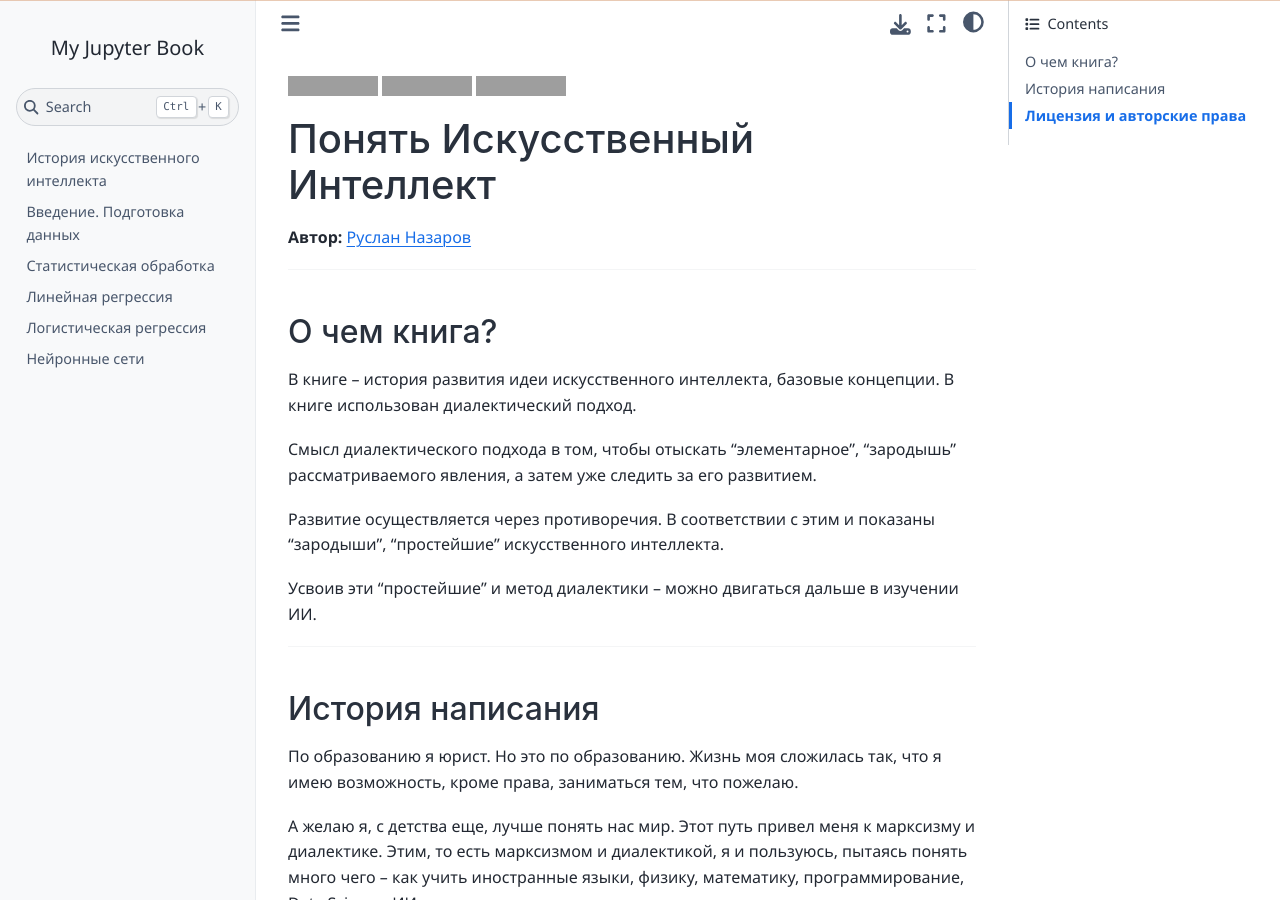
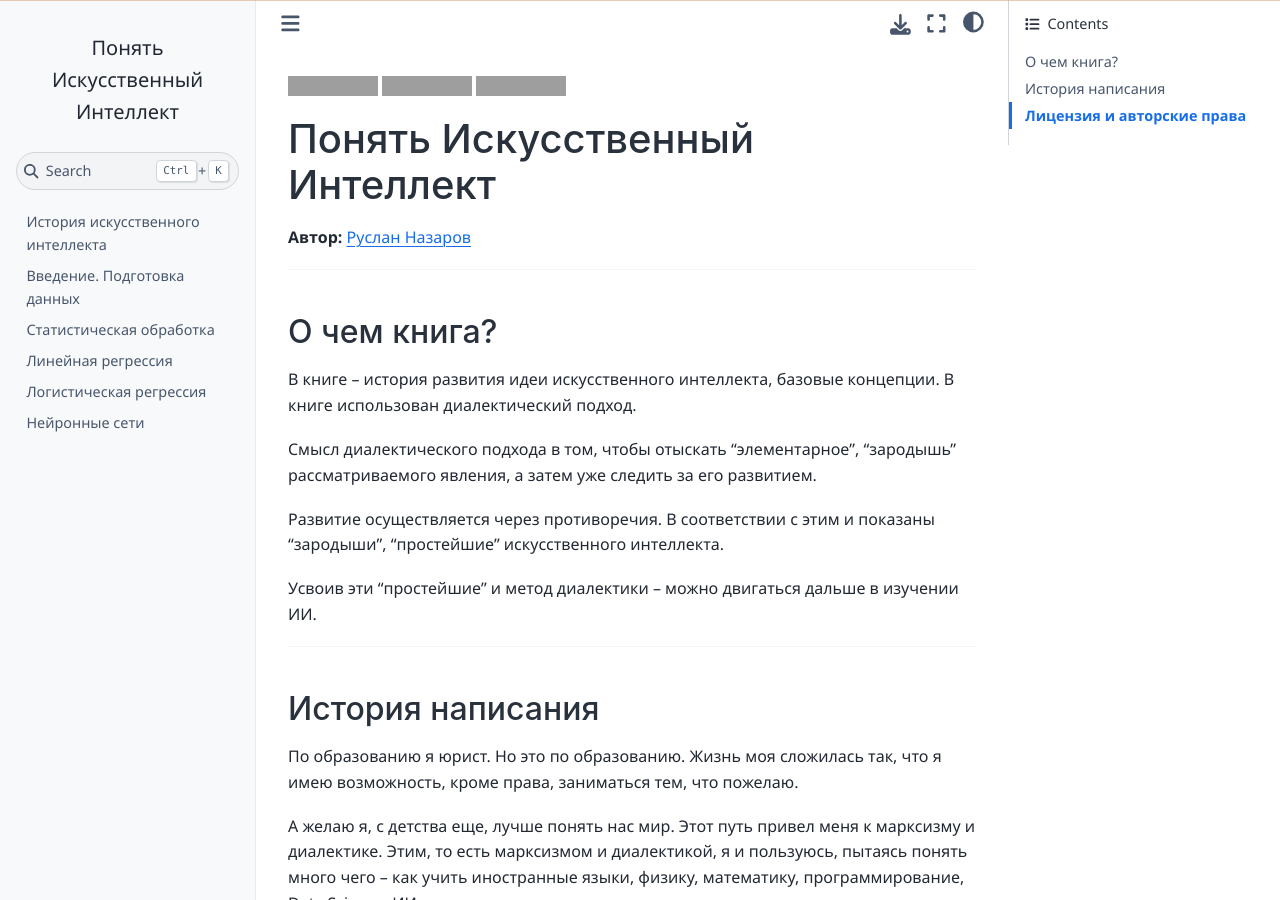
Before and after one commit to Ruslan-Nazarov/handbook_ai, a Jupyter Book: the page built from index.md, in a window 1280 px wide and 900 px high. Built offline with Jupyter Book 1.0.4 settings and Sphinx 7.4.7 and the Sphinx Book theme 1.1.4, drawn with Linux system fonts in a browser that asks for light colours; pages that are not in the unit, such as notebooks, are missing from menus; grey boxes are pictures that could not be loaded.

Commit message:
Update _config.yml

```diff
--- a/_config.yml
+++ b/_config.yml
@@ -1,3 +1,4 @@
+title: Понять Искусственный Интеллект
 author: Руслан Назаров
 execute:
   execute_notebooks: off
```
